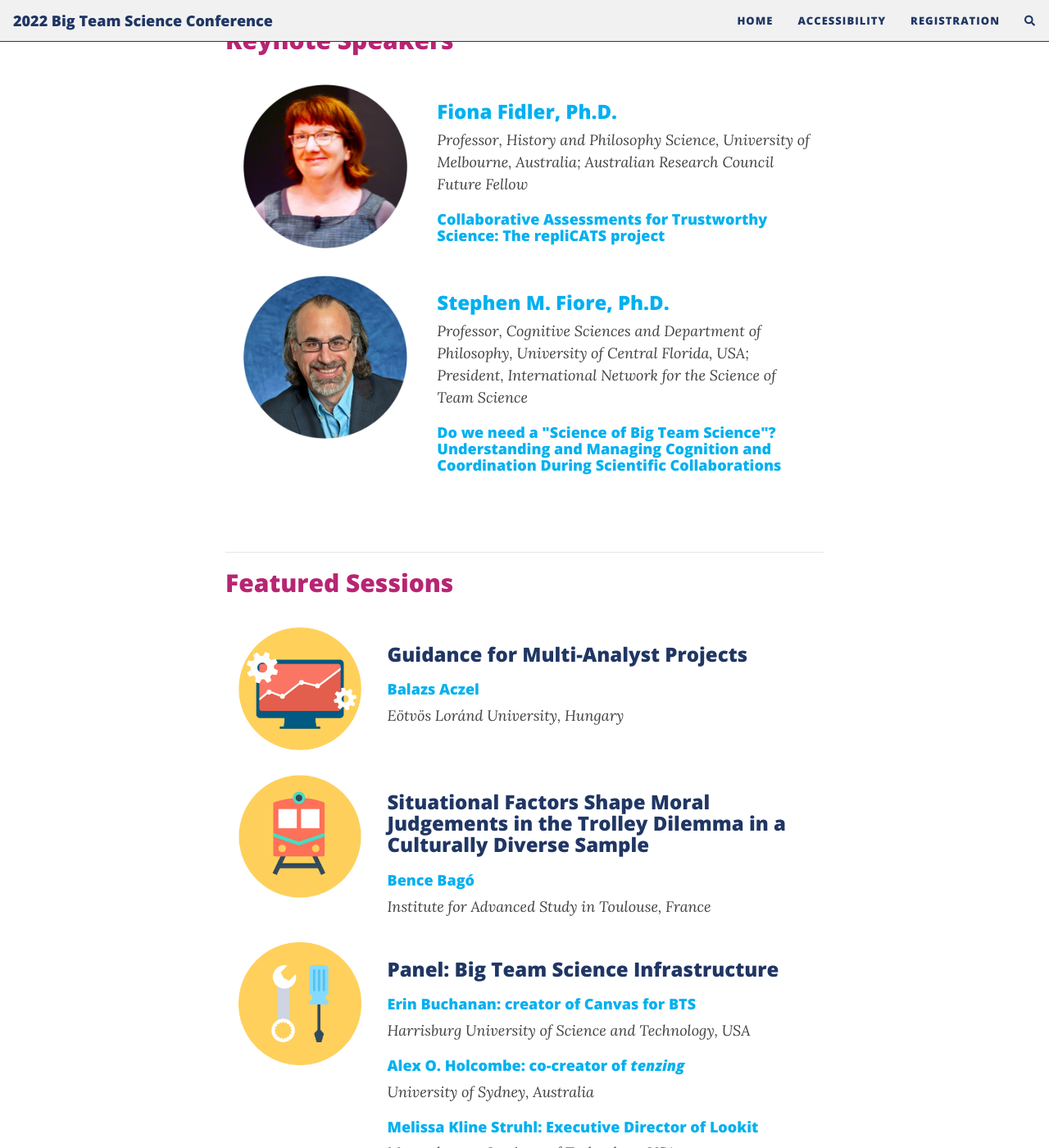
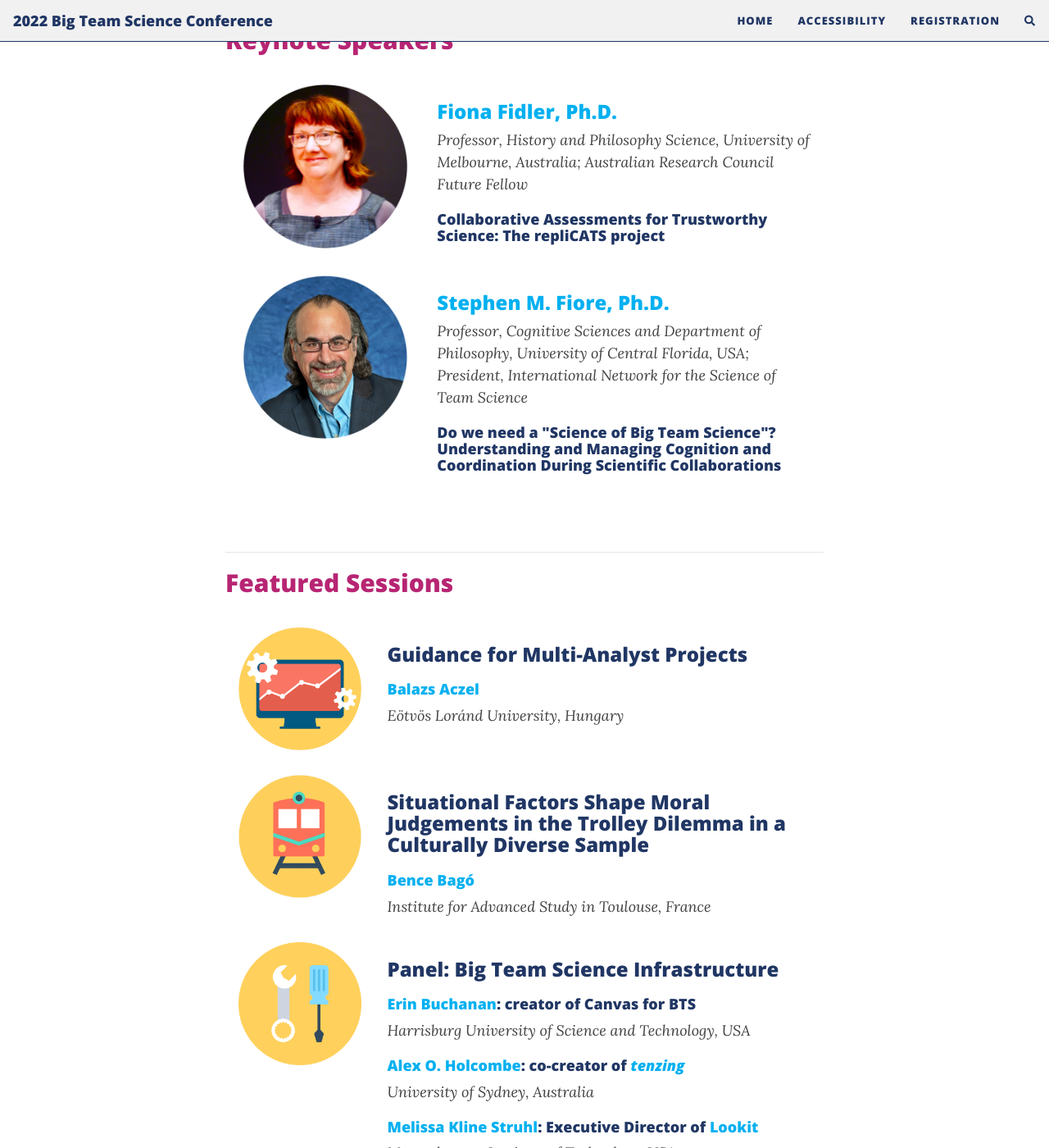
Before and after one commit to bigteamscienceconference/bigteamscienceconference.github.io, a Jekyll site: the page built from index.md, in a window 1280 px wide and 1400 px high, scrolled down 1151 px. Shown: the whole window at 82% size. Built offline with Jekyll 4.4.1, drawn with Linux system fonts in a browser that asks for light colours; nearby versions of some CDN libraries; comment, search, counter and statistics services are not loaded.

Commit message:
Update beautifuljekyll.css

```diff
--- a/assets/css/beautifuljekyll.css
+++ b/assets/css/beautifuljekyll.css
@@ -26,7 +26,7 @@ p {
   line-height: 1.5;
   margin: 1.875rem 0;
 }
-h1,h3,h5,h6 {
+h1,h3,h4,h5,h6 {
   color: #203664;
   font-family: 'Open Sans', 'Helvetica Neue', Helvetica, Arial, sans-serif;
   font-weight: 800;
@@ -47,11 +47,7 @@ h3 {
   font-size: 1.5rem;
 }
 h4 {
-  color: #00b0F0;
   font-size: 1.125rem;
-  font-family: 'Open Sans', 'Helvetica Neue', Helvetica, Arial, sans-serif;
-  font-weight: 800;
-  line-height: 1.1;
 }
 h1, h2, h3, h4 {
   margin-top: 1.25rem;
```
